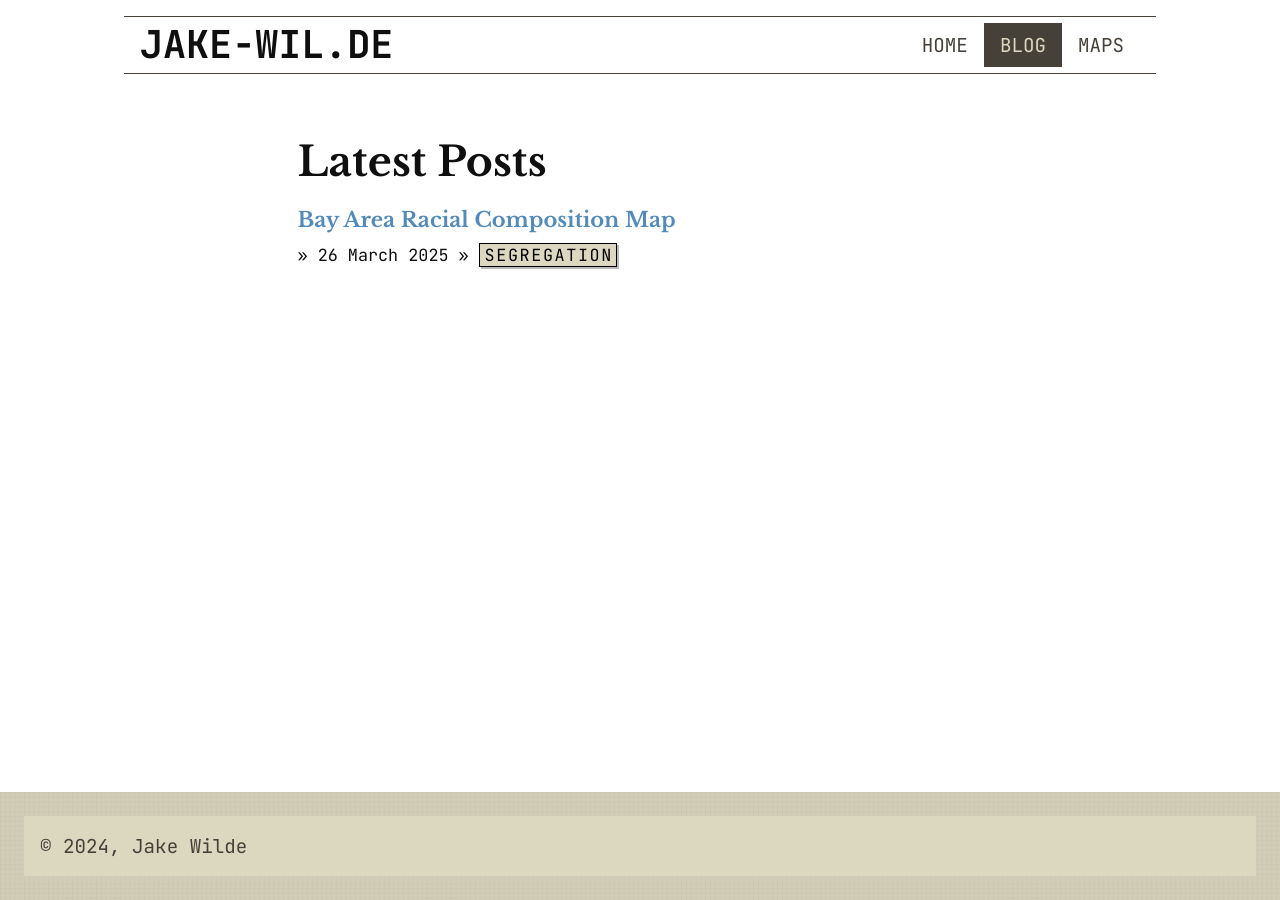
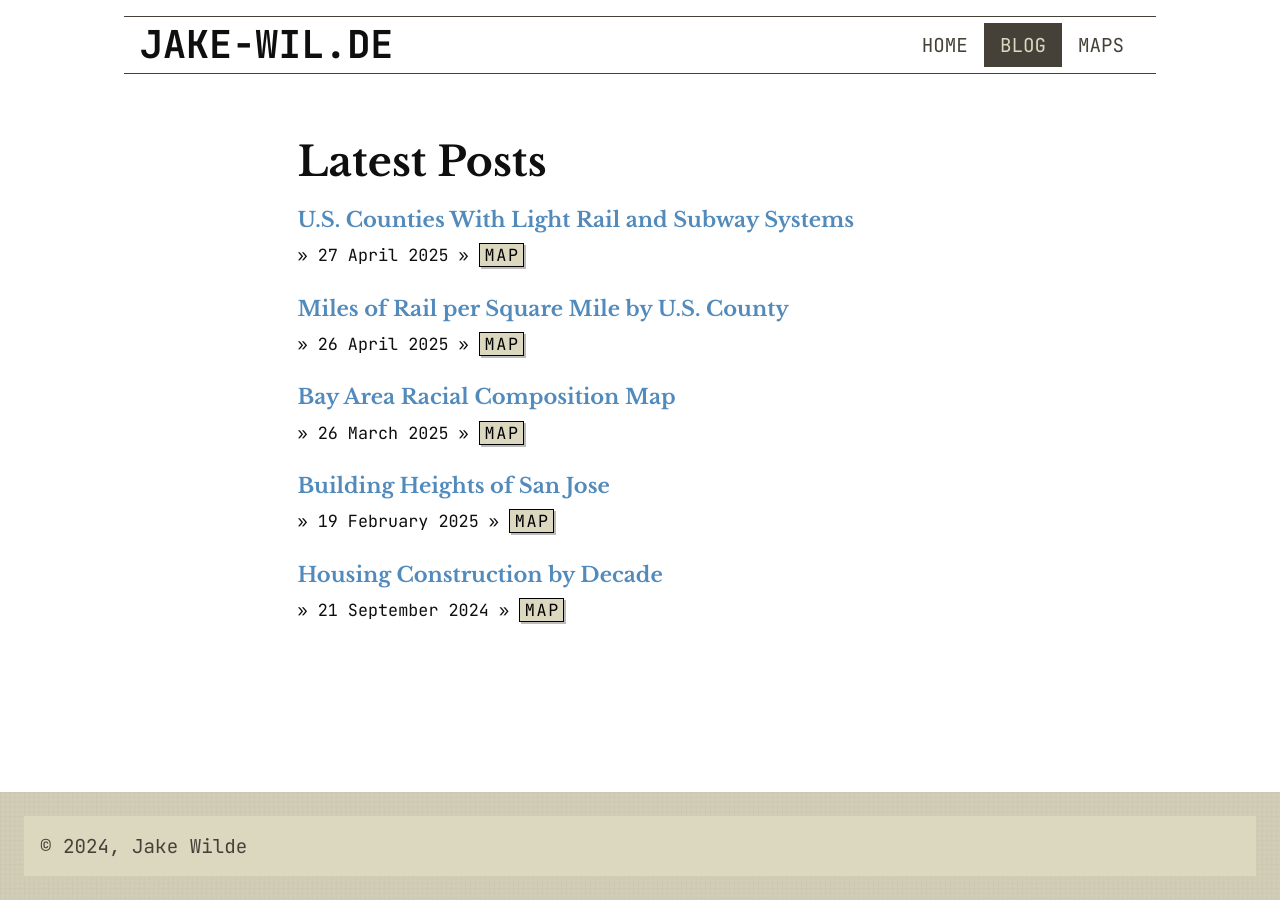
Before and after one commit to awildjake/jake-wil.de, a Jekyll site: the page built from blog.html, in a window 1280 px wide. Built offline with Jekyll 4.4.1, drawn with Linux system fonts in a browser that asks for light colours.

Commit message:
added new maps

```diff
--- /dev/null
+++ b/_posts/2024-09-21-housing-construction-by-decade.md
@@ -0,0 +1,10 @@
+---
+title: Housing Construction by Decade
+date: 2024-09-21
+tags:
+    - map
+published: True
+---
+
+![Alt text]({{ site.baseurl }}/assets/images/units-built-by-decade.jpg)
+{: .popout }
--- /dev/null
+++ b/_posts/2025-02-19-building-heights-of-san-jose.md
@@ -0,0 +1,10 @@
+---
+title: Building Heights of San Jose
+date: 2025-02-19
+tags:
+    - map
+published: True
+---
+
+![Alt text]({{ site.baseurl }}/assets/images/buildingheightsofsanjose.jpg)
+{: .popout }
--- a/_posts/2025-03-26-assessing-segregation-in-santa-clara-county.md
+++ b/_posts/2025-03-26-assessing-segregation-in-santa-clara-county.md
@@ -2,7 +2,7 @@
 title: Bay Area Racial Composition Map
 date: 2025-03-26
 tags:
-    - segregation
+    - map
 published: True
 ---
 
--- /dev/null
+++ b/_posts/2025-04-26-miles-of-rail-per-square-mile.md
@@ -0,0 +1,10 @@
+---
+title: Miles of Rail per Square Mile by U.S. County
+date: 2025-04-26
+tags:
+    - map
+published: True
+---
+
+![Alt text]({{ site.baseurl }}/assets/images/miles-of-rail-per-square-mile.jpg)
+{: .popout }
--- /dev/null
+++ b/_posts/2025-04-27-us-counties-with-lightrail-and-subway-systems.md
@@ -0,0 +1,10 @@
+---
+title: U.S. Counties With Light Rail and Subway Systems
+date: 2025-04-27
+tags:
+    - map
+published: True
+---
+
+![Alt text]({{ site.baseurl }}/assets/images/lightrail_and_subways.jpg)
+{: .popout }
```
Also changed, not shown: _posts/2025-03-26-urbp-278-assignment-7.md (+1 -1 lines), _maps/units-built-by-decade.md (line endings or trailing spaces), assets/images/buildingheightsofsanjose.jpg (added), assets/images/lightrail_and_subways.jpg (added), assets/images/miles-of-rail-per-square-mile.jpg (added).
